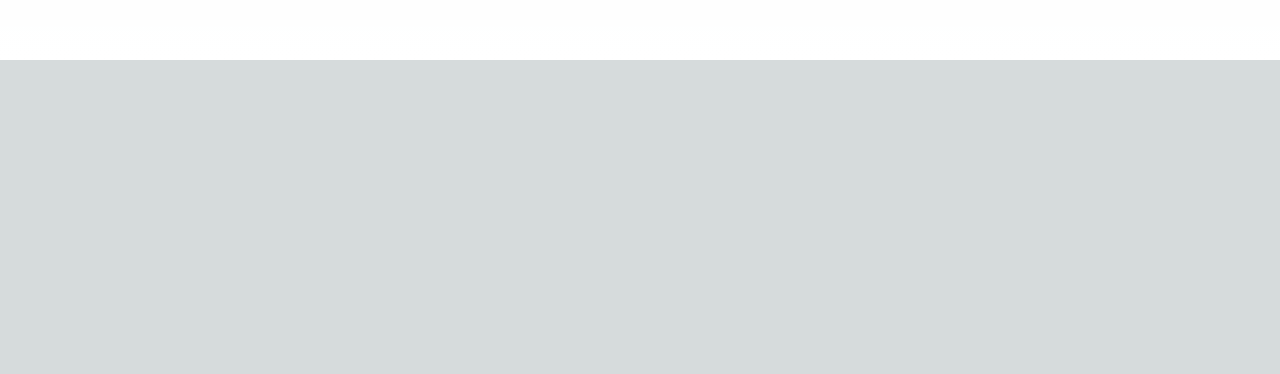
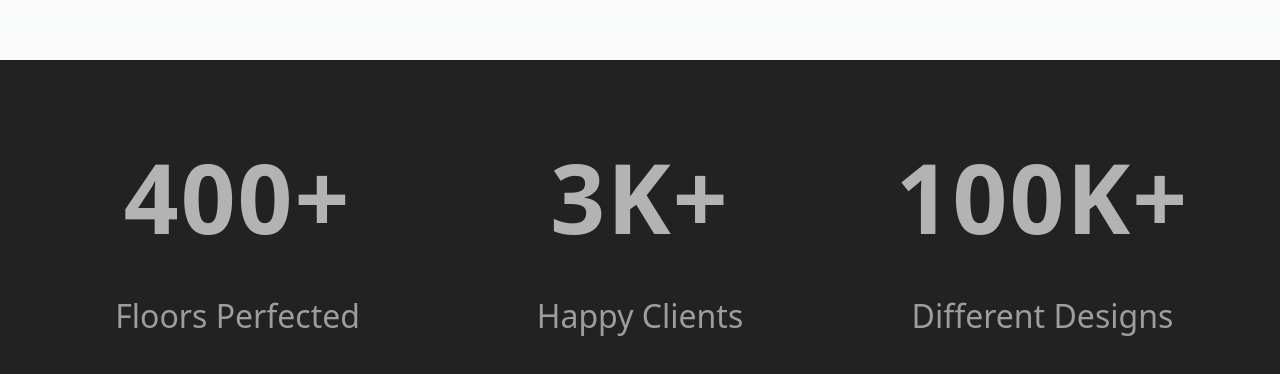
Before and after one commit to celalzamanoglu/epoxy-flooring, a Next.js app: page / in a window 1280 px wide. Shown: the part 2340-2714 px from the top of the page. Before the commit the page ends 2400 px from the top, so only its background shows below. Built offline with nearby package versions, Linux system fonts and the light colour scheme.

Commit message:
feat: added numbers section with 3 counters

```diff
--- a/src/app/page.tsx
+++ b/src/app/page.tsx
@@ -1,6 +1,7 @@
 "use client";
 
 import { HeroSection } from "@/components/HeroSection";
+import NumbersSection from "@/components/NumbersSection";
 import { useEffect } from "react";
 import Lenis from "@studio-freight/lenis";
 
@@ -19,6 +20,7 @@ export default function Home() {
   return (
     <main className="mt-[50vh] mb-[100vh]">
       <HeroSection />
+      <NumbersSection />
     </main>
   );
 }
--- /dev/null
+++ b/src/components/NumbersSection.module.css
@@ -0,0 +1,78 @@
+.numbersSection {
+  width: 100%;
+  display: flex;
+  justify-content: center;
+  align-items: center;
+  background: #222;
+  padding: 60px 0;
+}
+
+.numbersContainer {
+  display: flex;
+  gap: 8vw;
+  justify-content: center;
+  align-items: stretch;
+  width: 100%;
+  max-width: 1200px;
+}
+
+.counter {
+  display: flex;
+  flex-direction: column;
+  align-items: center;
+  justify-content: center;
+  flex: 1 1 0;
+  min-width: 0;
+  max-width: 300px;
+}
+
+.number {
+  font-size: 6rem;
+  font-weight: 700;
+  color: #b3b3b3;
+  margin-bottom: 1rem;
+  letter-spacing: 2px;
+  width: 100%;
+  text-align: center;
+  display: flex;
+  align-items: center;
+  justify-content: center;
+  white-space: nowrap;
+}
+
+.label {
+  font-size: 2rem;
+  color: #b3b3b3;
+  opacity: 0.85;
+  text-align: center;
+  max-width: 100%;
+  display: flex;
+  align-items: center;
+  justify-content: center;
+  white-space: nowrap;
+}
+
+@media (max-width: 1200px) {
+  .numbersContainer {
+    max-width: 100vw;
+    gap: 4vw;
+  }
+  .counter {
+    max-width: 220px;
+  }
+}
+
+@media (max-width: 800px) {
+  .numbersContainer {
+    flex-direction: column;
+    gap: 2.5rem;
+  }
+  .number {
+    font-size: 3.2rem;
+    width: 120px;
+  }
+  .label {
+    font-size: 1.3rem;
+    white-space: normal;
+  }
+}
--- /dev/null
+++ b/src/components/NumbersSection.tsx
@@ -0,0 +1,83 @@
+import React, { useEffect, useRef, useState } from "react";
+import styles from "./NumbersSection.module.css";
+
+const counters = [
+  { end: 400, suffix: "+", label: "Floors Perfected" },
+  { end: 3000, suffix: "+", label: "Happy Clients" },
+  { end: 100000, suffix: "+", label: "Different Designs" },
+];
+
+function formatNumber(num: number) {
+  if (num >= 1000 && num < 1000000) return (num / 1000).toFixed(0) + "K";
+  if (num >= 1000000) return (num / 1000000).toFixed(0) + "M";
+  return num.toString();
+}
+
+const NumbersSection: React.FC = () => {
+  const [counts, setCounts] = useState([0, 0, 0]);
+  const [hasAnimated, setHasAnimated] = useState(false);
+  const sectionRef = useRef<HTMLDivElement | null>(null);
+  const intervalRef = useRef<NodeJS.Timeout | null>(null);
+
+  useEffect(() => {
+    const observer = new window.IntersectionObserver(
+      (entries) => {
+        if (entries[0].isIntersecting && !hasAnimated) {
+          setHasAnimated(true);
+        }
+      },
+      { threshold: 0.3 }
+    );
+    if (sectionRef.current) {
+      observer.observe(sectionRef.current);
+    }
+    return () => {
+      if (sectionRef.current) observer.unobserve(sectionRef.current);
+    };
+  }, [hasAnimated]);
+
+  useEffect(() => {
+    if (!hasAnimated) return;
+    let start = [0, 0, 0];
+    const ends = counters.map((c) => c.end);
+    const duration = 4000; // ms
+    const steps = 400;
+    const increments = ends.map((end) => Math.ceil(end / steps));
+    let currentStep = 0;
+
+    intervalRef.current = setInterval(() => {
+      currentStep++;
+      start = start.map((val, i) => {
+        const next = val + increments[i];
+        return next > ends[i] ? ends[i] : next;
+      });
+      setCounts([...start]);
+      if (currentStep >= steps) {
+        setCounts(ends);
+        if (intervalRef.current) clearInterval(intervalRef.current);
+      }
+    }, duration / steps);
+
+    return () => {
+      if (intervalRef.current) clearInterval(intervalRef.current);
+    };
+  }, [hasAnimated]);
+
+  return (
+    <section className={styles.numbersSection} ref={sectionRef}>
+      <div className={styles.numbersContainer}>
+        {counters.map((counter, i) => (
+          <div className={styles.counter} key={counter.label}>
+            <span className={styles.number}>
+              {formatNumber(counts[i])}
+              {counter.suffix}
+            </span>
+            <span className={styles.label}>{counter.label}</span>
+          </div>
+        ))}
+      </div>
+    </section>
+  );
+};
+
+export default NumbersSection;
```
